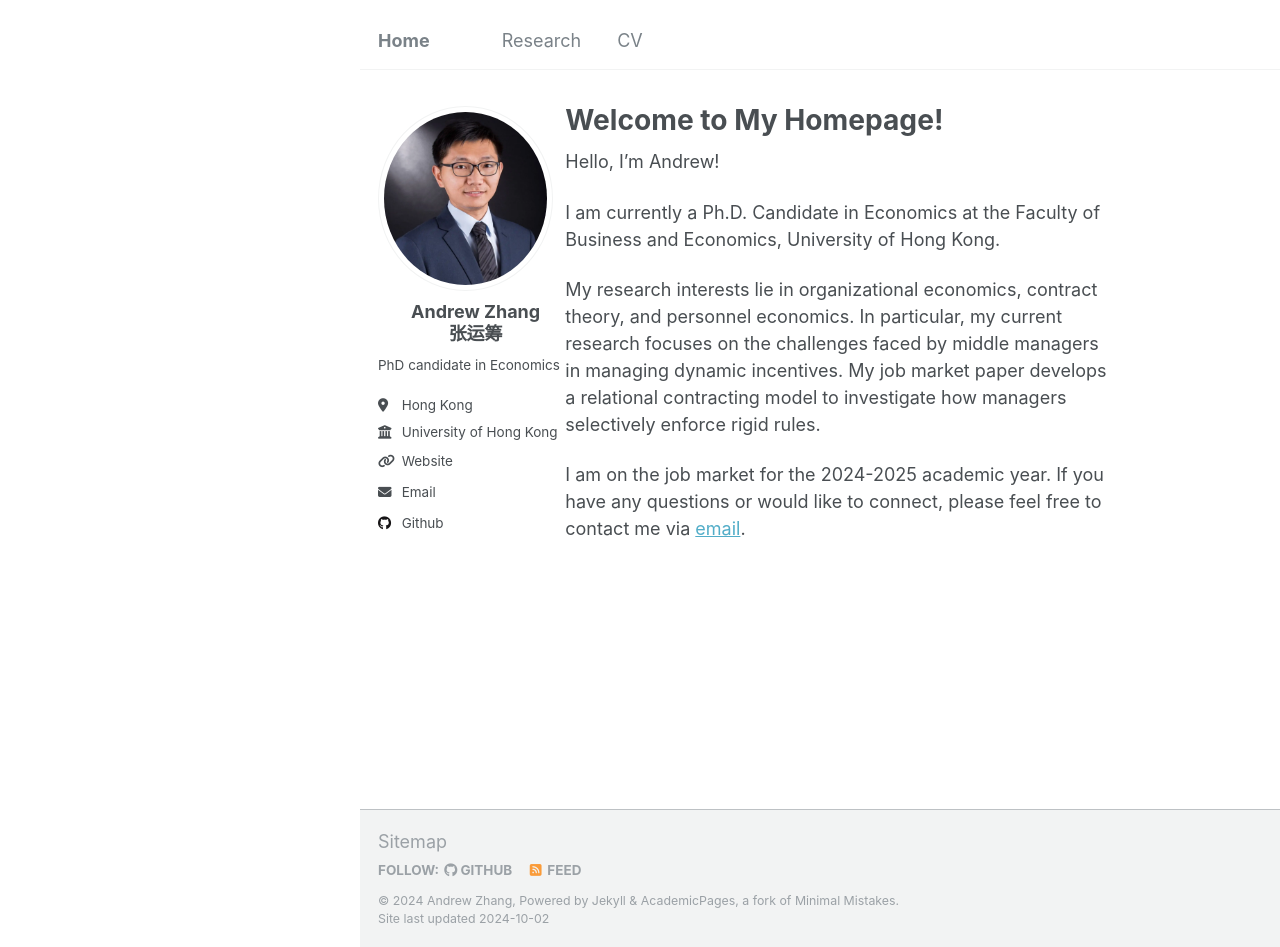
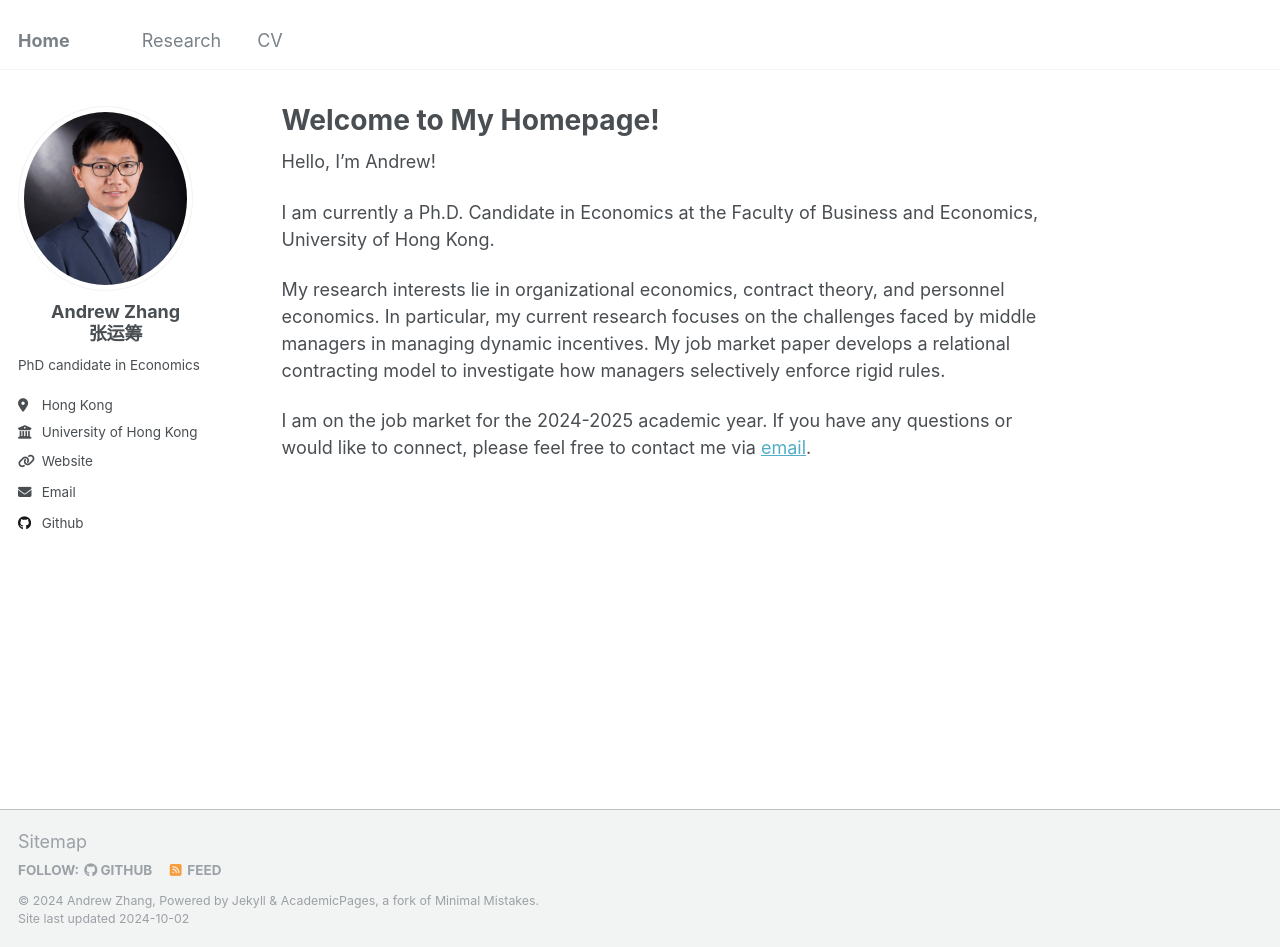
Before and after one commit to Andrew-YC-Zhang/andrew-yc-zhang.github.io, a Jekyll site: the page built from _pages/about.md, in a window 1280 px wide and 947 px high. Built offline with Jekyll 4.4.1, drawn with Linux system fonts in a browser that asks for light colours.

Commit message:
Update _base.scss

```diff
--- a/_sass/_base.scss
+++ b/_sass/_base.scss
@@ -10,7 +10,6 @@ html {
 body {
   margin: 0;
   padding: $masthead-height 0 0;
-  padding-left: 20em;
   padding-bottom: 9em;
   color: $text-color;
   font-family: $global-font-family;
```
